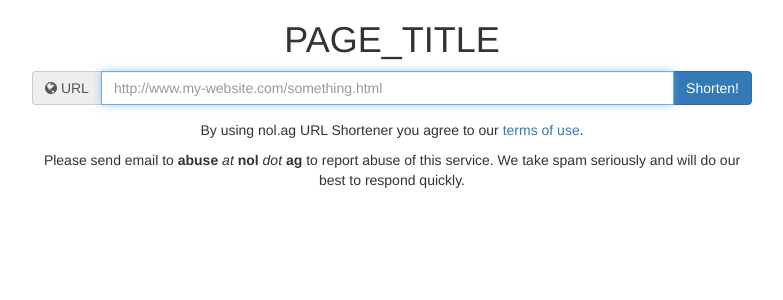
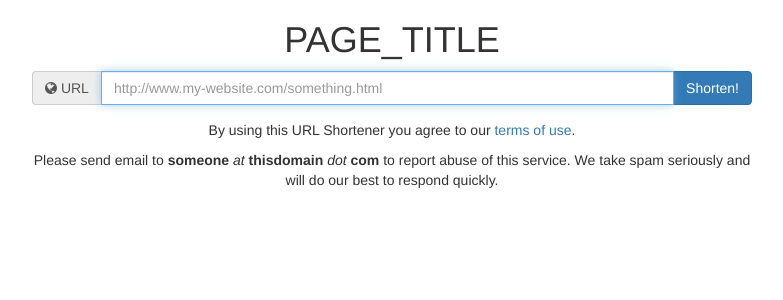
Before and after one commit to UniDyne/url-shortener, a PHP site: page /includes/form.php in a window 1280 px wide. Shown: the top 300 px of the page, without its empty margins (248-1031 px from the left). Run offline with PHP 8.4, Linux system fonts and the light colour scheme; the template is opened without the code that fills it, so the values that code supplies are empty; some libraries are stand-ins or nearby versions.

Commit message:
Update form.php

```diff
--- a/short/includes/form.php
+++ b/short/includes/form.php
@@ -33,12 +33,12 @@
 		<div class="row">
 			<div class="col-md-12">
 				<p>
-				By using nol.ag URL Shortener you agree to our <a href="policy.txt">terms of use</a>.
+				By using this URL Shortener you agree to our <a href="policy.txt">terms of use</a>.
 				</p>
 			</div>
 			<div class="col-md-12">
 				<p>
-				Please send email to <strong>abuse</strong> <em>at</em> <strong>nol</strong> <em>dot</em> <strong>ag</strong>
+				Please send email to <strong>someone</strong> <em>at</em> <strong>thisdomain</strong> <em>dot</em> <strong>com</strong>
 				to report abuse of this service. We take spam seriously and will do our best to respond quickly.
 				</p>
 			</div>
```
